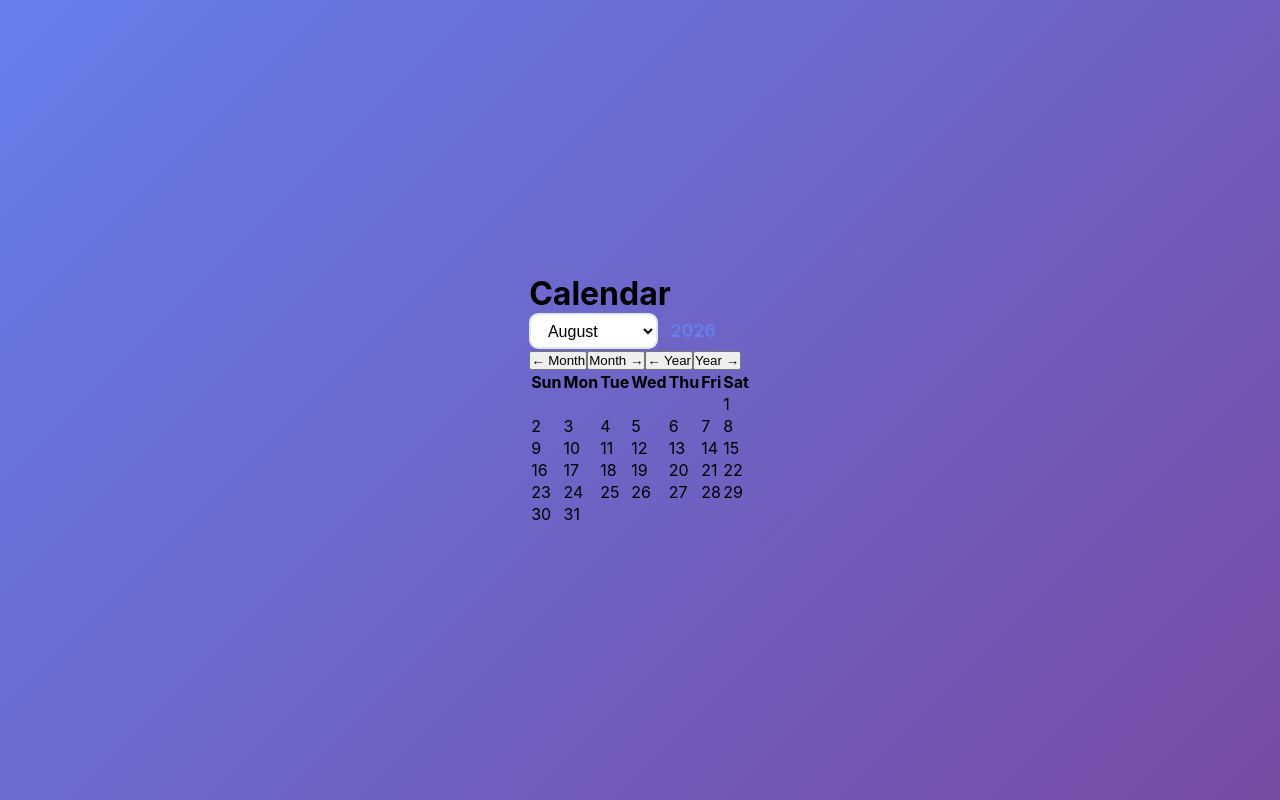
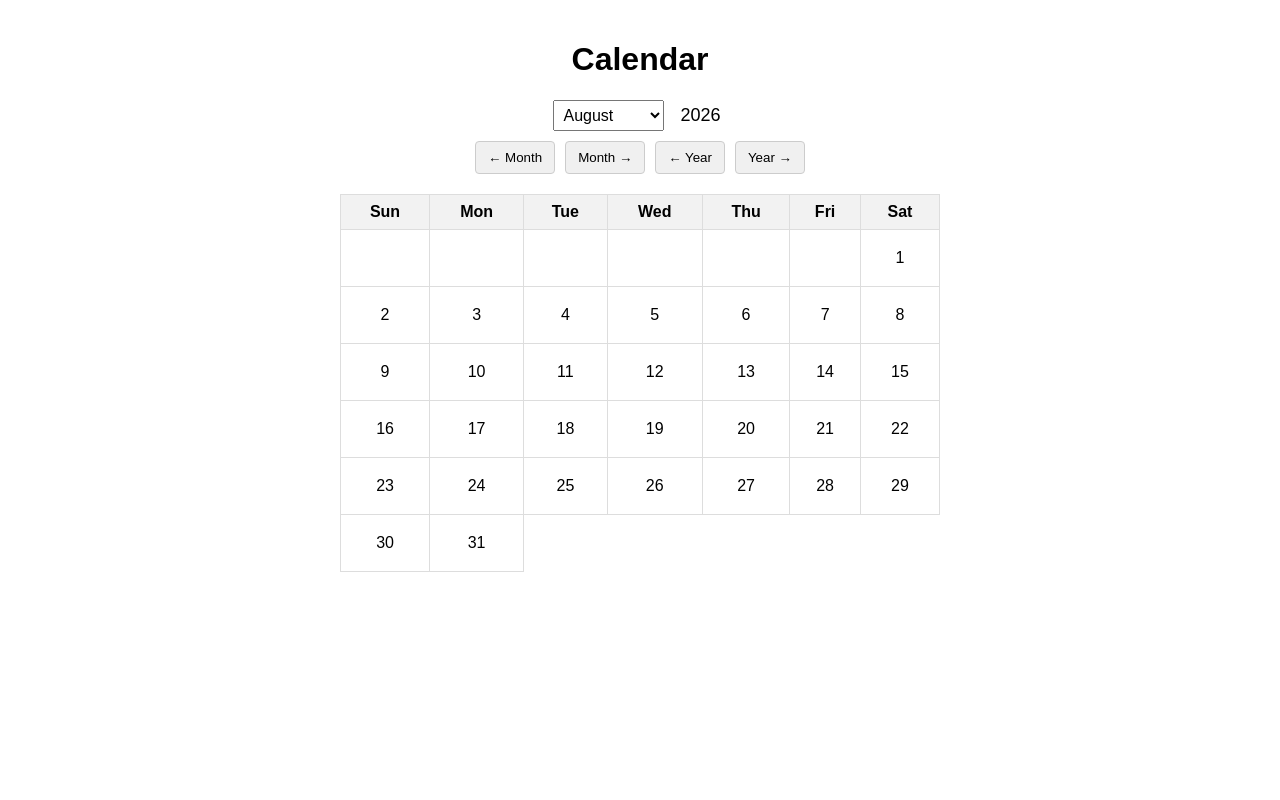
Before and after one commit to acciojob/calendar-react-madhukayal88-glitch, a React (Create React App) app: page / in a window 1280 px wide. Built offline with nearby package versions, Linux system fonts and the light colour scheme.

Commit message:
Update App.css

```diff
--- a/src/App.css
+++ b/src/App.css
@@ -1,246 +1,88 @@
-* {
-  margin: 0;
-  padding: 0;
-  box-sizing: border-box;
+.App {
+  font-family: Arial, sans-serif;
+  max-width: 600px;
+  margin: 0 auto;
+  padding: 20px;
+  text-align: center;
 }
 
-body {
-  font-family: -apple-system, BlinkMacSystemFont, 'Segoe UI', Roboto, Oxygen, Ubuntu, sans-serif;
-  background: linear-gradient(135deg, #667eea 0%, #764ba2 100%);
-  min-height: 100vh;
+#calendar-controls {
+  display: flex;
+  flex-direction: column;
+  gap: 10px;
+  margin-bottom: 20px;
+}
+
+#month-year-controls {
   display: flex;
   justify-content: center;
+  gap: 10px;
   align-items: center;
-  padding: 2rem;
-}
-
-.app-container {
-  max-width: 800px;
-  width: 100%;
-  background: white;
-  border-radius: 1.5rem;
-  padding: 2.5rem;
-  box-shadow: 0 20px 60px rgba(0, 0, 0, 0.3);
-}
-
-.calendar-container {
-  width: 100%;
-}
-
-#heading {
-  text-align: center;
-  font-size: 2.2rem;
-  color: #1a1a2e;
-  margin-bottom: 1.5rem;
-  border-bottom: 3px solid #667eea;
-  padding-bottom: 0.5rem;
-}
-
-.controls {
-  display: flex;
-  flex-wrap: wrap;
-  gap: 1rem;
-  align-items: center;
-  justify-content: space-between;
-  margin-bottom: 1.5rem;
-  padding: 1rem;
-  background: #f7fafc;
-  border-radius: 1rem;
-  border: 2px solid #e2e8f0;
-}
-
-.month-selector {
-  display: flex;
-  align-items: center;
-  gap: 0.5rem;
-}
-
-.month-selector label {
-  font-weight: 600;
-  color: #2d3748;
 }
 
 #month-select {
-  padding: 0.4rem 0.8rem;
-  border: 2px solid #e2e8f0;
-  border-radius: 0.6rem;
-  font-size: 1rem;
-  background: white;
+  padding: 5px;
+  font-size: 16px;
+}
+
+#year-display {
+  font-size: 18px;
   cursor: pointer;
 }
 
-#month-select:focus {
-  outline: none;
-  border-color: #667eea;
+#year-text {
+  padding: 5px;
+  border: 1px solid transparent;
 }
 
-.year-selector {
-  display: flex;
-  align-items: center;
-  gap: 0.5rem;
+#year-text:hover {
+  border: 1px solid #ccc;
 }
 
-.year-label {
-  font-weight: 600;
-  color: #2d3748;
+#year-input {
+  font-size: 16px;
+  padding: 5px;
+  width: 80px;
+  text-align: center;
 }
 
-#year-display {
-  font-size: 1.1rem;
-  font-weight: 700;
-  color: #667eea;
-  padding: 0.3rem 0.8rem;
-  border-radius: 0.4rem;
-  cursor: pointer;
-  transition: all 0.3s ease;
-  min-width: 60px;
-  text-align: center;
-  display: inline-block;
-}
-
-#year-display:hover {
-  background: #ebf4ff;
-}
-
-.year-input {
-  padding: 0.3rem 0.8rem;
-  border: 2px solid #667eea;
-  border-radius: 0.4rem;
-  font-size: 1rem;
-  width: 80px;
-  text-align: center;
-  font-weight: 700;
-  color: #667eea;
-}
-
-.year-input:focus {
-  outline: none;
-  box-shadow: 0 0 0 3px rgba(102, 126, 234, 0.2);
-}
-
-.nav-buttons {
+#navigation-buttons {
   display: flex;
-  gap: 0.5rem;
+  justify-content: center;
+  gap: 10px;
   flex-wrap: wrap;
 }
 
-#prev-month-btn,
-#next-month-btn,
-#prev-year-btn,
-#next-year-btn {
-  padding: 0.4rem 0.8rem;
-  background: white;
-  border: 2px solid #e2e8f0;
-  border-radius: 0.6rem;
-  font-weight: 600;
+#navigation-buttons button {
+  padding: 8px 12px;
   cursor: pointer;
-  transition: all 0.3s ease;
-  font-size: 0.85rem;
+  background-color: #f0f0f0;
+  border: 1px solid #ccc;
+  border-radius: 4px;
 }
 
-#prev-month-btn:hover,
-#next-month-btn:hover,
-#prev-year-btn:hover,
-#next-year-btn:hover {
-  background: #667eea;
-  color: white;
-  border-color: #667eea;
-  transform: translateY(-2px);
-  box-shadow: 0 4px 15px rgba(102, 126, 234, 0.3);
+#navigation-buttons button:hover {
+  background-color: #e0e0e0;
 }
 
-.calendar-table {
+#calendar-table {
   width: 100%;
   border-collapse: collapse;
-  margin: 1rem 0;
-  background: white;
-  border-radius: 1rem;
-  overflow: hidden;
-  box-shadow: 0 4px 15px rgba(0, 0, 0, 0.08);
+  margin-top: 20px;
 }
 
-.calendar-table th {
-  background: #667eea;
-  color: white;
-  padding: 0.8rem;
-  font-weight: 600;
-  text-transform: uppercase;
-  font-size: 0.85rem;
-  letter-spacing: 0.5px;
+#calendar-table th,
+#calendar-table td {
+  border: 1px solid #ddd;
+  padding: 8px;
+  text-align: center;
 }
 
-.calendar-table td {
-  padding: 0.8rem;
-  text-align: center;
-  border: 1px solid #e2e8f0;
-  font-size: 1rem;
-  font-weight: 500;
-  color: #1a1a2e;
+#calendar-table th {
+  background-color: #f2f2f2;
+  font-weight: bold;
 }
 
-.calendar-table td.empty {
-  background: #f7fafc;
-  border-color: #f7fafc;
+#calendar-table td {
+  height: 40px;
 }
-
-.calendar-table td.today {
-  background: #667eea;
-  color: white;
-  border-color: #667eea;
-  font-weight: 700;
-  border-radius: 50%;
-}
-
-.calendar-footer {
-  display: flex;
-  justify-content: space-between;
-  padding: 0.8rem 0.5rem;
-  color: #6c757d;
-  font-size: 0.9rem;
-  margin-top: 0.5rem;
-  border-top: 2px solid #e2e8f0;
-}
-
-.today-info {
-  font-weight: 600;
-  color: #667eea;
-}
-
-@media (max-width: 768px) {
-  body {
-    padding: 1rem;
-  }
-
-  .app-container {
-    padding: 1.5rem;
-  }
-
-  #heading {
-    font-size: 1.6rem;
-  }
-
-  .controls {
-    flex-direction: column;
-    align-items: stretch;
-    gap: 0.8rem;
-  }
-
-  .month-selector,
-  .year-selector,
-  .nav-buttons {
-    justify-content: center;
-  }
-
-  .calendar-table th,
-  .calendar-table td {
-    padding: 0.5rem;
-    font-size: 0.85rem;
-  }
-
-  .calendar-footer {
-    flex-direction: column;
-    align-items: center;
-    gap: 0.3rem;
-    text-align: center;
-  }
-}
```
